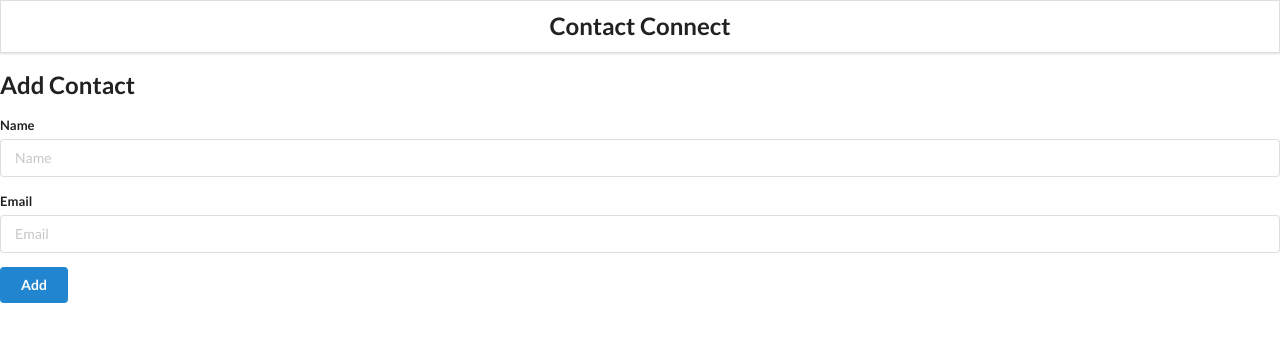
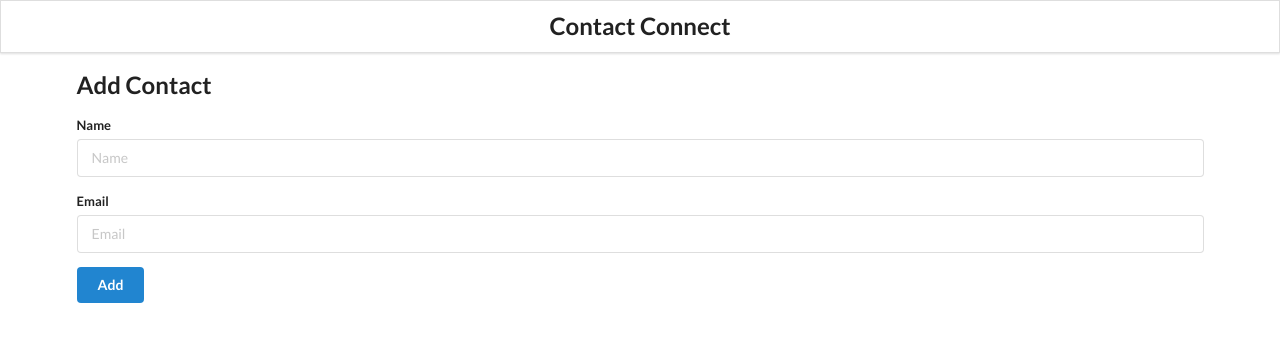
Before and after one commit to PrajilPradeep/contact-connect, a React (Vite) app: page / in a window 1280 px wide. Shown: the top 342 px of the page. Built offline with nearby package versions, Linux system fonts and the light colour scheme.

Commit message:
Add styling to App component

```diff
--- a/src/components/App.jsx
+++ b/src/components/App.jsx
@@ -35,11 +35,11 @@ function App() {
     );
   };
   return (
-    <>
+    <div className="ui container">
       <Header />
       <AddContact addContact={addContactHandler} />
       <ContactList contactList={contactList} deleteContact={deleteContact} />
-    </>
+    </div>
   );
 }
 
```
